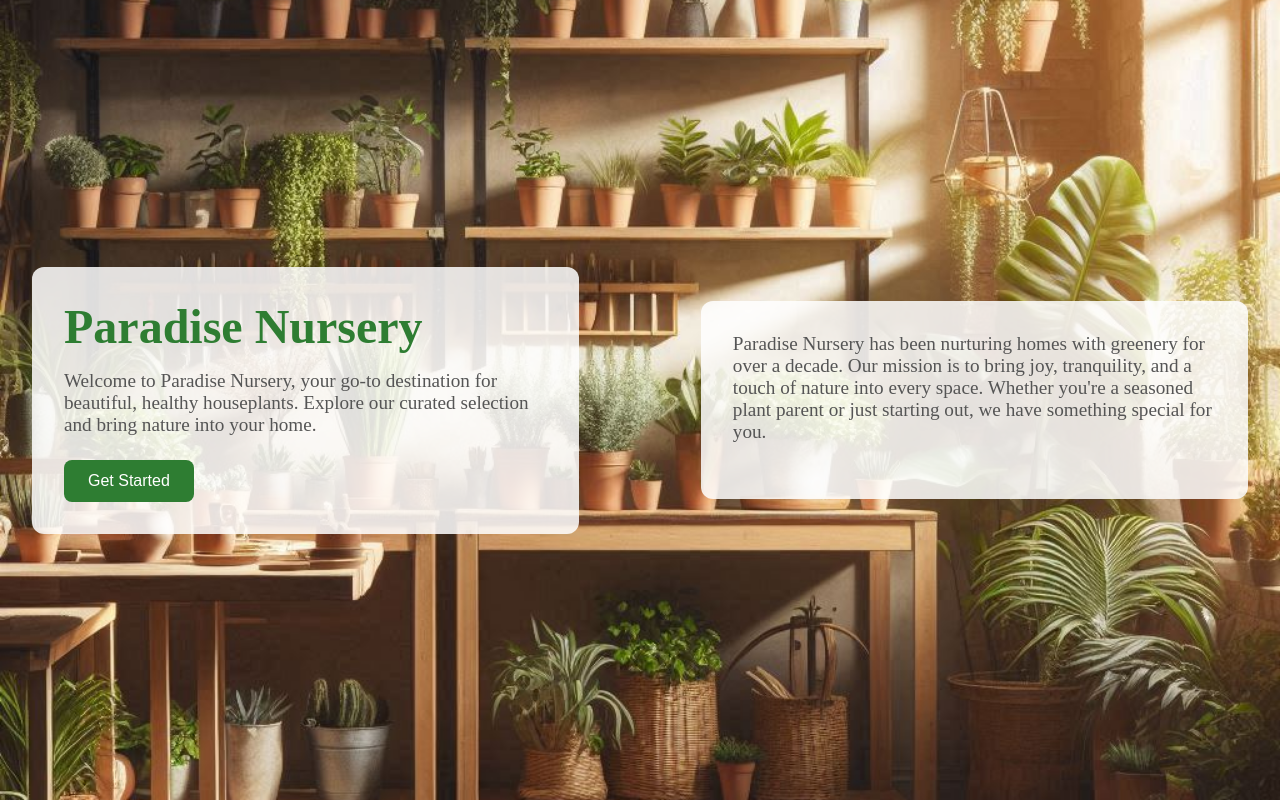
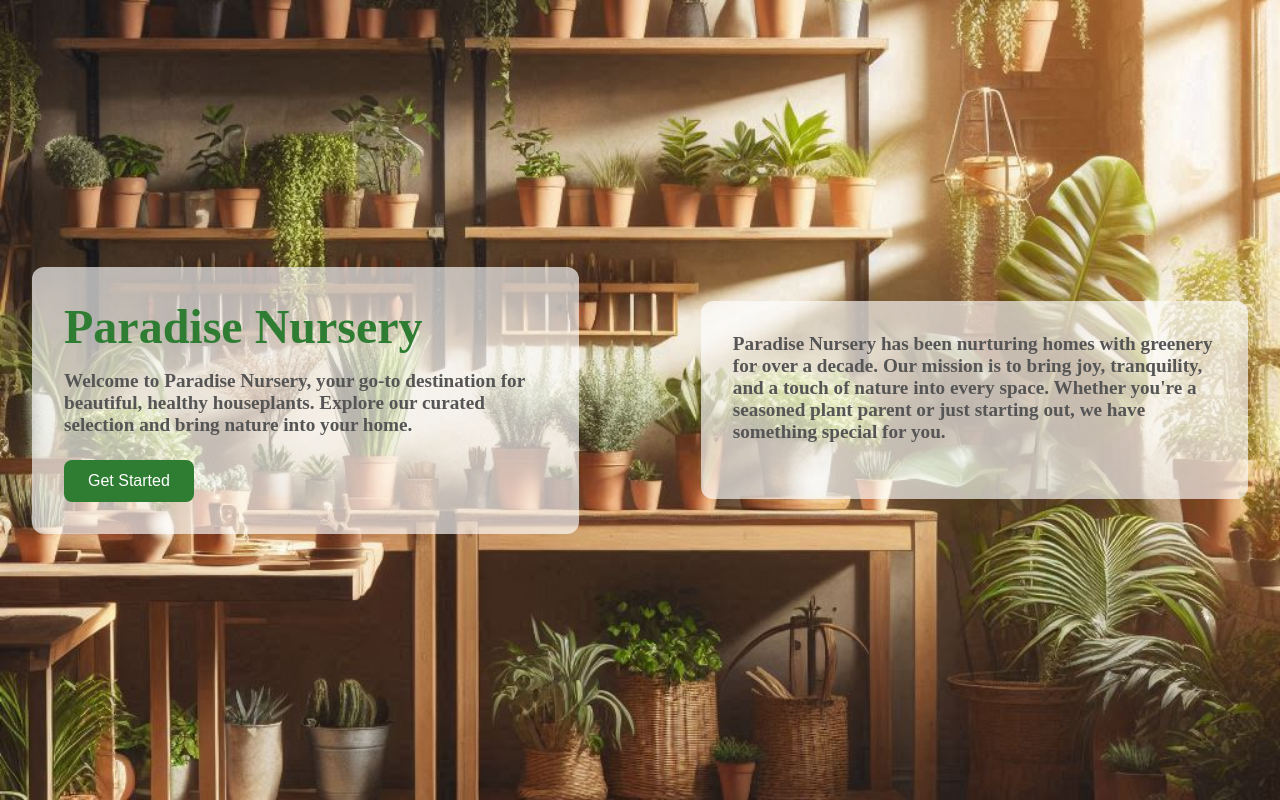
Before and after one commit to Varhgar/paradise-nursery-v2, a React (Vite) app: page / in a window 1280 px wide. Built offline with nearby package versions, Linux system fonts and the light colour scheme.

Commit message:
made changes to the css on the landing page

```diff
--- a/src/pages/LandingPage/LandingPage.module.css
+++ b/src/pages/LandingPage/LandingPage.module.css
@@ -11,7 +11,7 @@
 }
 
 .left, .right {
-  background-color: rgba(255, 255, 255, 0.85);
+  background-color: rgba(255, 255, 255, 0.65);
   padding: 2rem;
   border-radius: 12px;
   width: 45%;
@@ -21,12 +21,14 @@
   font-size: 3rem;
   margin-bottom: 1rem;
   color: #2e7d32;
+  font-weight: bold;
 }
 
 .description, .about {
   font-size: 1.2rem;
   color: #555;
   margin-bottom: 1.5rem;
+  font-weight: bold;
 }
 
 .button {
```
